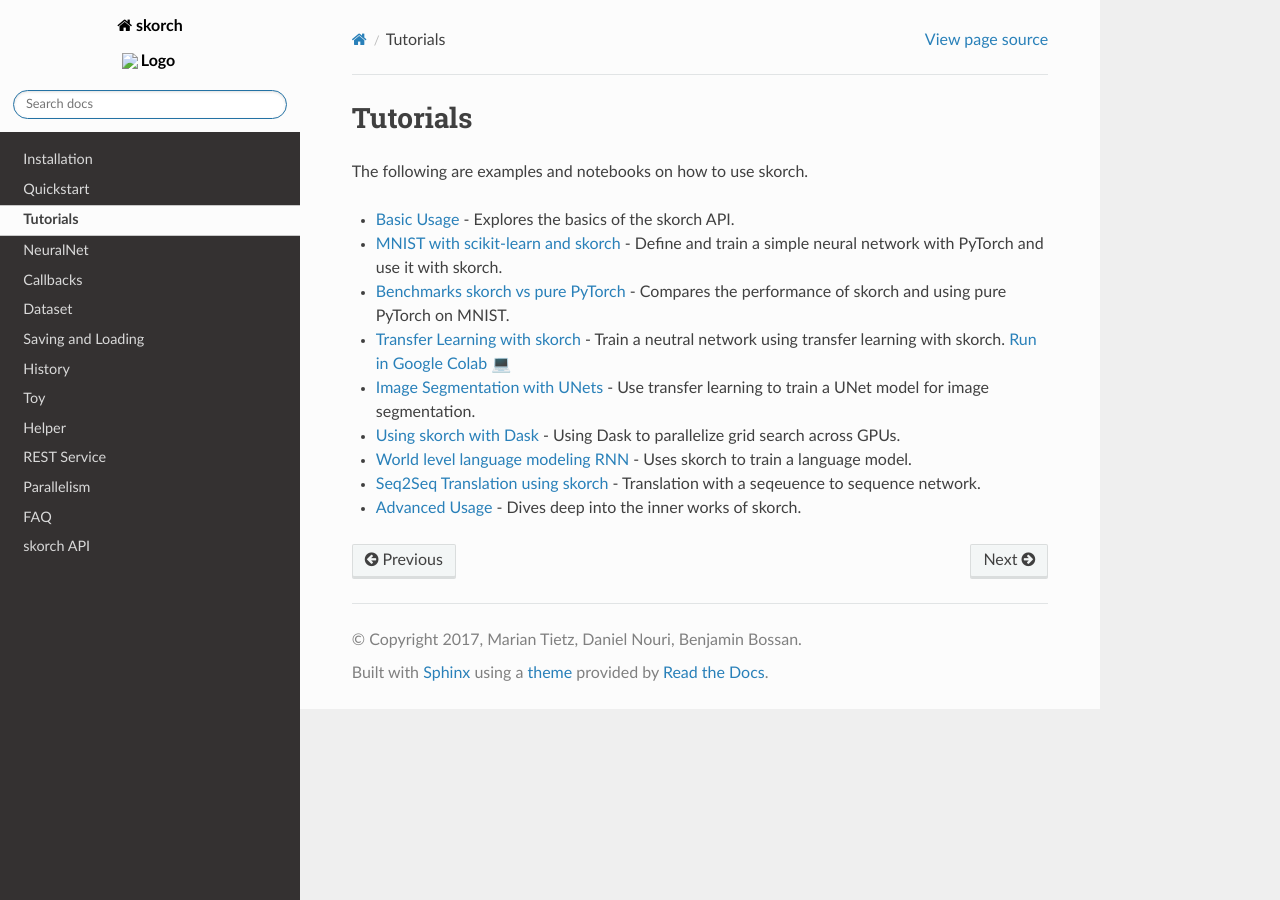
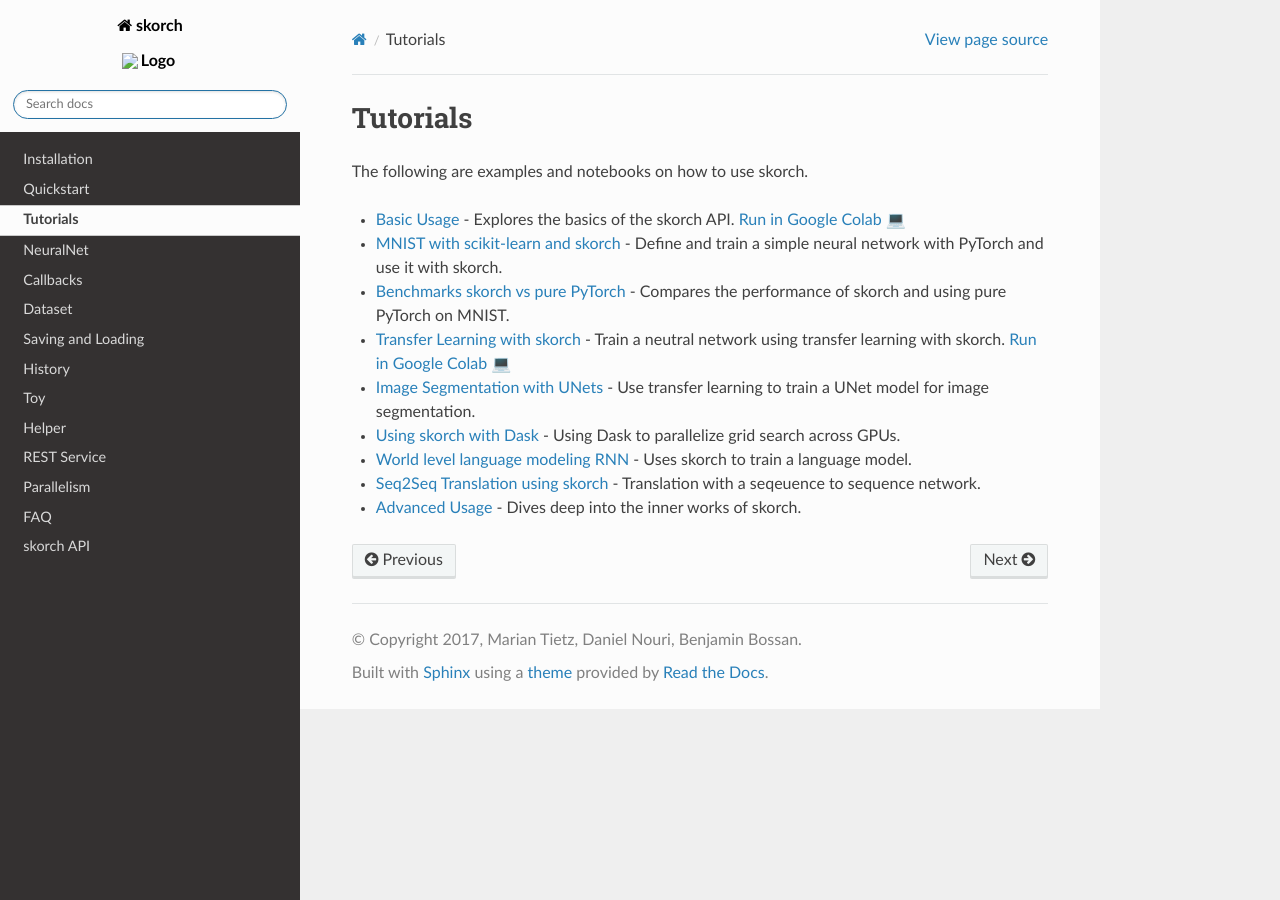
Before and after one commit to skorch-dev/skorch, a Sphinx documentation site: the page built from docs/user/tutorials.rst, in a window 1280 px wide. Built offline with Sphinx 7.4.7 and the Read the Docs theme 2.0.0, drawn with Linux system fonts in a browser that asks for light colours.

Commit message:
DOC: Adds support for colab

```diff
--- a/docs/user/tutorials.rst
+++ b/docs/user/tutorials.rst
@@ -5,7 +5,7 @@ Tutorials
 
 The following are examples and notebooks on how to use skorch.
 
-* `Basic Usage <https://nbviewer.jupyter.org/github/dnouri/skorch/blob/master/notebooks/Basic_Usage.ipynb>`_ - Explores the basics of the skorch API.
+* `Basic Usage <https://nbviewer.jupyter.org/github/dnouri/skorch/blob/master/notebooks/Basic_Usage.ipynb>`_ - Explores the basics of the skorch API. `Run in Google Colab 💻 <https://colab.research.google.com/github/dnouri/skorch/blob/master/notebooks/Basic_Usage.ipynb>`_
 
 * `MNIST with scikit-learn and skorch <https://github.com/dnouri/skorch/blob/master/notebooks/MNIST.ipynb>`_ - Define and train a simple neural network with PyTorch and use it with skorch.
 
```
Also changed, not shown: 1 other file.
